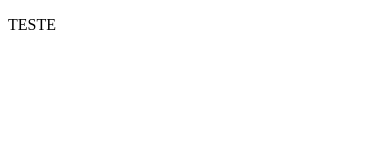
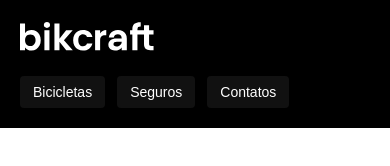
Before and after one commit to FabioIngenito/bikcraft_fi, a plain HTML site: page index.html in a window 390 px wide. Drawn offline with Linux system fonts and the light colour scheme.

Commit message:
header e menu

```diff
--- a/css/style.css
+++ b/css/style.css
@@ -0,0 +1,91 @@
+body {
+  margin: 0px;
+  font-family: Arial, Helvetica, sans-serif;
+}
+
+ul {
+  margin: 0px;
+  padding: 0px;
+  list-style: none;
+}
+
+a {
+  text-decoration: none;
+}
+
+.header-bg {
+  background-color: #000000;
+}
+
+.header {
+  display: flex;
+  flex-wrap: wrap;
+  gap: 20px;
+  justify-content: space-between;
+  align-items: center;
+  box-sizing: border-box;
+  padding: 20px;
+  max-width: 1200px;
+  margin-left: auto;
+  margin-right: auto;
+}
+
+.header-menu {
+  display: flex;
+  flex-wrap: wrap;
+  gap: 40px;
+}
+
+.header-menu a {
+  color: #ffffff;
+  display: inline-block;
+  padding: 16px 0px;
+  font-size: 18px;
+  position: relative;
+}
+
+.header-menu a:after {
+  content: "";
+  display: block;
+  height: 2px;
+  width: 0px;
+  background: #ffffff;
+  margin-top: 4px;
+  transition: 0.3s;
+  position: absolute;
+}
+
+.header-menu a:hover:after {
+  width: 100%;
+}
+
+@media (max-width: 800px) {
+  .header-menu {
+    gap: 20px;
+  }
+
+  .header-menu a {
+    background: #111111;
+    padding: 12px 16px;
+    border-radius: 4px;
+  }
+
+  .header-menu a:hover {
+    background-color: #2e2e2e;
+  }
+
+  .header a::after {
+    display: none;
+  }
+}
+
+@media (max-width: 600px) {
+  .header-menu {
+    gap: 12px;
+  }
+
+  .header-menu a {
+    padding: 8px 13px;
+    font-size: 14px;
+  }
+}
--- a/index.html
+++ b/index.html
@@ -13,7 +13,20 @@
 </head>
 
 <body>
-  <p>TESTE</p>
+  <header class="header-bg">
+    <div class="header">
+      <a href="./">
+        <img src="./img/bikcraft.svg" alt="Bikcraft">
+      </a>
+      <nav aria-label="primaria">
+        <ul class="header-menu">
+          <li><a href="./bicicletas.html">Bicicletas</a></li>
+          <li><a href="./seguros.html">Seguros</a></li>
+          <li><a href="./contatos.html">Contatos</a></li>
+        </ul>
+      </nav>
+    </div>
+  </header>
 </body>
 
 </html>
```
